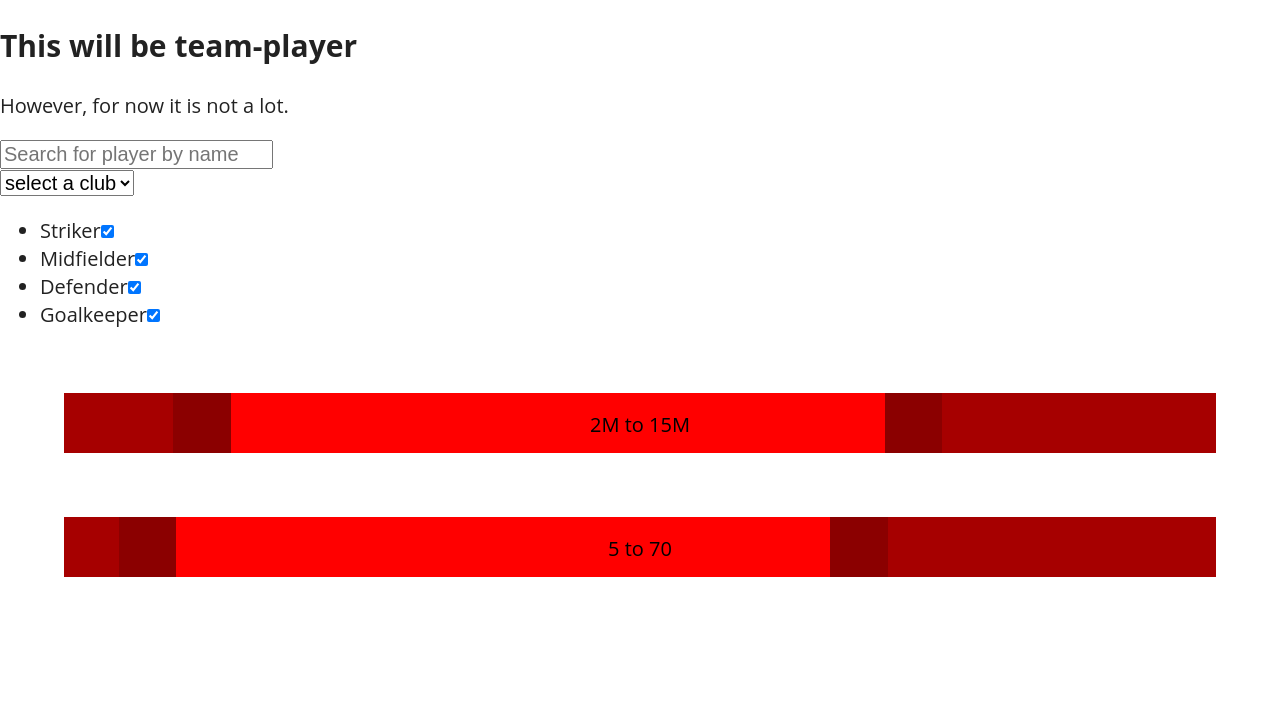
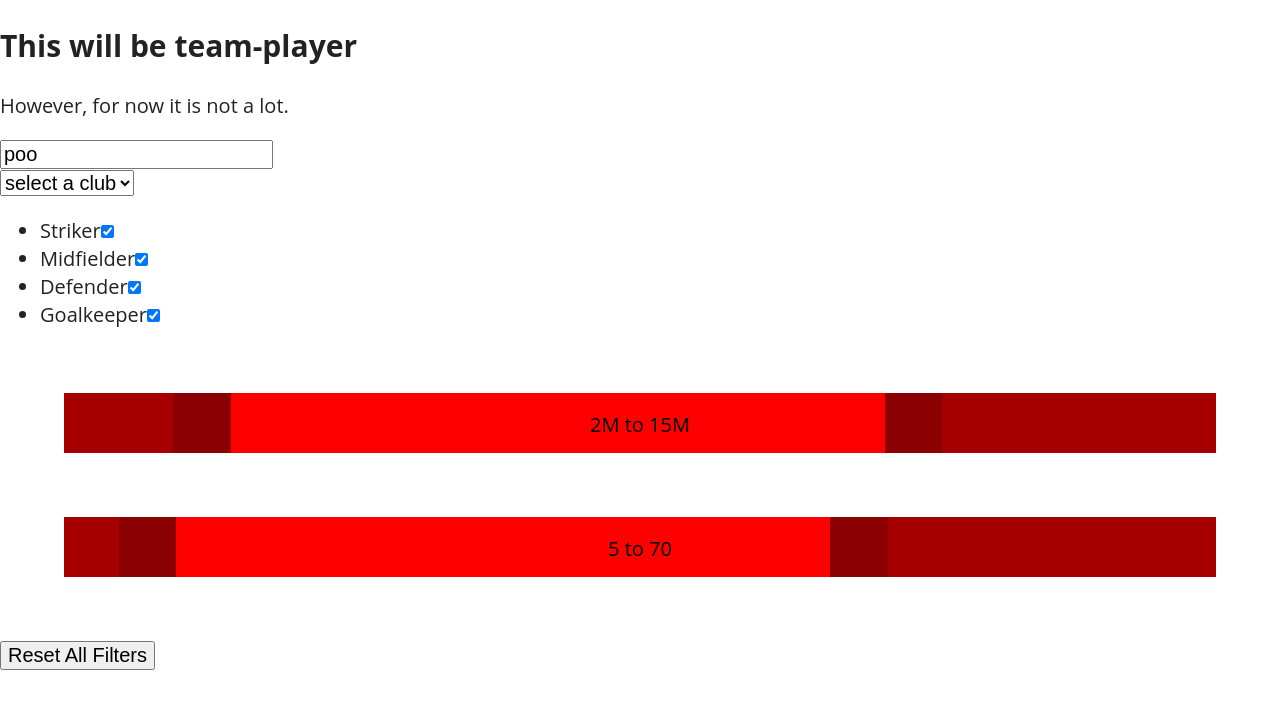
Before and after one commit to rycu/team-player, a React (Create React App) app: page / in a window 1280 px wide. Shown: the top 708 px of the page. Built offline with nearby package versions, Linux system fonts and the light colour scheme.

Commit message:
Reset Filters button added

```diff
--- a/src/actions/index.js
+++ b/src/actions/index.js
@@ -31,3 +31,8 @@ export const updateDualRangeFilter = (componentId, lowVal, highVal) => ({
 			lowVal,
 			highVal
 })
+
+export const resetFilters = () => ({
+
+			type: types.RESET_FILTERS,
+})
--- /dev/null
+++ b/src/components/Button.js
@@ -0,0 +1,25 @@
+import React, { Component } from 'react'
+import PropTypes from 'prop-types';
+
+export default class Button extends Component {
+	static propTypes = {
+		clickFunc: PropTypes.func.isRequired,
+		clubId: PropTypes.number
+	}
+
+	handleClick = e => {
+	    this.props.clickFunc();
+	}
+
+	render() {
+		return (
+			<div className={this.props.class}>
+				<button
+					onClick={() => this.handleClick()}
+				>
+				{this.props.text}
+				</button>
+			</div>
+    	);
+	}
+}
--- a/src/components/DualRange.js
+++ b/src/components/DualRange.js
@@ -91,11 +91,8 @@ export default class dualRange extends Component {
 
 	render() {
 
-
-
 		let lowVal = this.state.lowVal;
 		let highVal = this.state.highVal;
-
 
 
 		return (
--- a/src/components/FilterByName.js
+++ b/src/components/FilterByName.js
@@ -2,8 +2,6 @@ import React, { Component } from 'react'
 import PropTypes from 'prop-types';
 
 export default class FilterByName extends Component {
-
-
 
 	static propTypes = {
 		//updateNameFilter: PropTypes.func.isRequired,
--- a/src/constants/ActionTypes.js
+++ b/src/constants/ActionTypes.js
@@ -2,3 +2,4 @@ export const UPDATE_NAME_FILTER = 'UPDATE_NAME_FILTER'
 export const UPDATE_CLUB_FILTER = 'UPDATE_CLUB_FILTER'
 export const UPDATE_POSITION_FILTER = 'UPDATE_POSITION_FILTER'
 export const UPDATE_DUAL_RANGE_FILTER = 'UPDATE_DUAL_RANGE_FILTER'
+export const RESET_FILTERS = 'RESET_FILTERS'
--- a/src/containers/FiltersContainer.js
+++ b/src/containers/FiltersContainer.js
@@ -5,7 +5,7 @@ import { connect } from 'react-redux';
 import FilterByName from '../components/FilterByName';
 import FilterByClub from '../components/FilterByClub';
 import FilterByPosition from '../components/FilterByPosition';
-
+import Button from '../components/Button';
 import DualRange from '../components/DualRange';
 
 //LATER SET TO ONLY CALL FILTERS
@@ -13,7 +13,8 @@ import {
   updateNameFilter,
   updateClubFilter,
   updatePositionFilter,
-  updateDualRangeFilter
+  updateDualRangeFilter,
+  resetFilters
 } from '../actions'
 
 
@@ -58,6 +59,12 @@ const FiltersContainer = ({filterState, actions}) => (
         unit={''}
       />
 
+      <Button
+        clickFunc={actions.resetFilters}
+        text={'Reset All Filters'}
+        class={'player-filters__reset'}
+      />
+
     </div>
 )
 
@@ -76,7 +83,8 @@ const mapDispatchToProps = dispatch => ({
       updateNameFilter,
       updateClubFilter,
       updatePositionFilter,
-      updateDualRangeFilter
+      updateDualRangeFilter,
+      resetFilters
     }, dispatch)
 })
 
--- a/src/reducers/filters.js
+++ b/src/reducers/filters.js
@@ -2,12 +2,13 @@ import {
 	UPDATE_NAME_FILTER,
 	UPDATE_CLUB_FILTER,
 	UPDATE_POSITION_FILTER,
-	UPDATE_DUAL_RANGE_FILTER
+	UPDATE_DUAL_RANGE_FILTER,
+	RESET_FILTERS
 } from '../constants/ActionTypes'
 
 const initialState =
   {
-    filters__name: '',
+    filters__name: 'poo',
     filters__club: 0,
     filters__position: ['Striker','Midfielder','Defender','Goalkeeper'],
     filters__price: {lowVal: 2, highVal: 15},
@@ -75,6 +76,12 @@ export default function filters(state = initialState, action) {
 			})
 
 
+		case RESET_FILTERS:
+
+			return Object.assign({}, state,
+				initialState
+			)
+
 		default:
       		return state
 	}
--- a/src/sass/components/_slider.scss
+++ b/src/sass/components/_slider.scss
@@ -17,7 +17,6 @@
 		}
 
 		&::-webkit-slider-runnable-track {
-		    //width: 300px;
 		    height: 0.001em;
 		    background: none;
 		    border: none;
```
